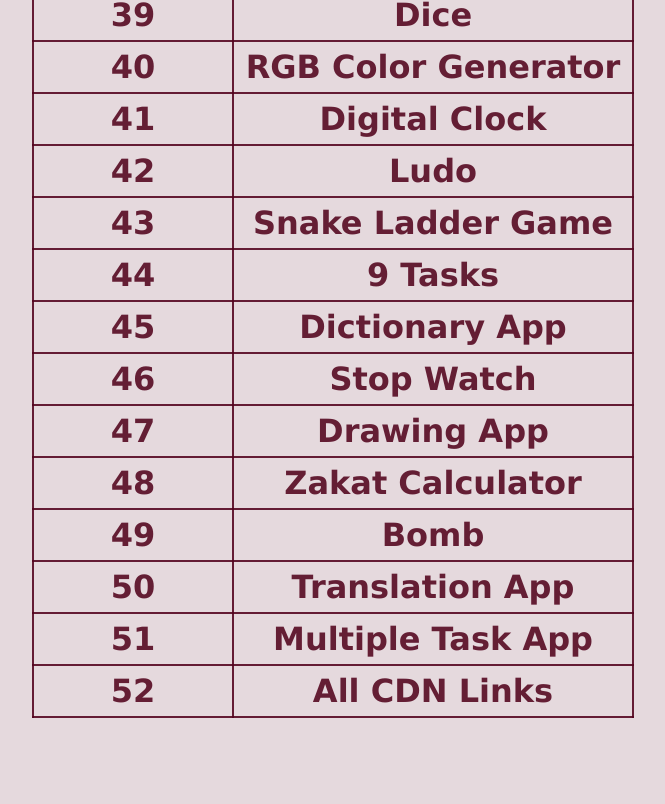
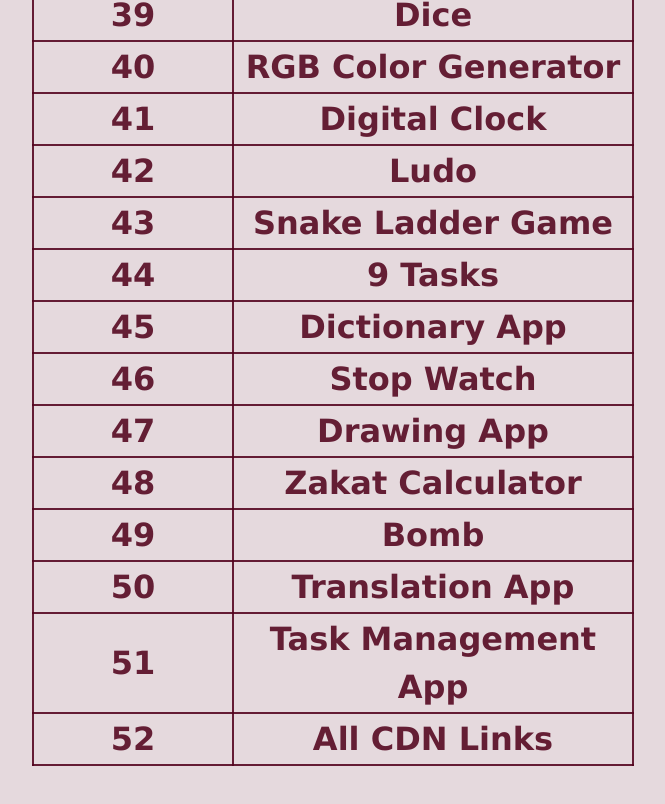
Before and after one commit to ahadsts9901/all-websites, a plain HTML site: page index.html in a window 1280 px wide. Shown: the part 2226-3030 px from the top of the page, without its empty margins (307-972 px from the left). Drawn offline with nearby package versions, Linux system fonts and the light colour scheme.

Commit message:
Update index.html

```diff
--- a/index.html
+++ b/index.html
@@ -78,7 +78,7 @@
             <tr> <th class="secondcolor" scope="row">48</th>    <td><a class="secondcolor" target="_blank" href="https://ahadsts9901.github.io/zakat-calculator/">              Zakat Calculator </a></td></tr>
             <tr> <th class="secondcolor" scope="row">49</th>    <td><a class="secondcolor" target="_blank" href="https://ahadsts9901.github.io/bomb/">                          Bomb </a></td></tr>
             <tr> <th class="secondcolor" scope="row">50</th>    <td><a class="secondcolor" target="_blank" href="https://ahadsts9901.github.io/translation-app/">               Translation App </a></td></tr>
-            <tr> <th class="secondcolor" scope="row">51</th>    <td><a class="secondcolor" target="_blank" href="https://ahadsts9901.github.io/multiple-task-app/">             Multiple Task App </a></td></tr>
+            <tr> <th class="secondcolor" scope="row">51</th>    <td><a class="secondcolor" target="_blank" href="https://ahadsts9901.github.io/task-management-app/">           Task Management App</a></td></tr>
             <tr> <th class="secondcolor" scope="row">52</th>    <td><a class="secondcolor" target="_blank" href="https://ahadsts9901.github.io/experimental-reposatory/">       All CDN Links </a></td></tr>
         </table>
         <br/><br/><br/>
```
